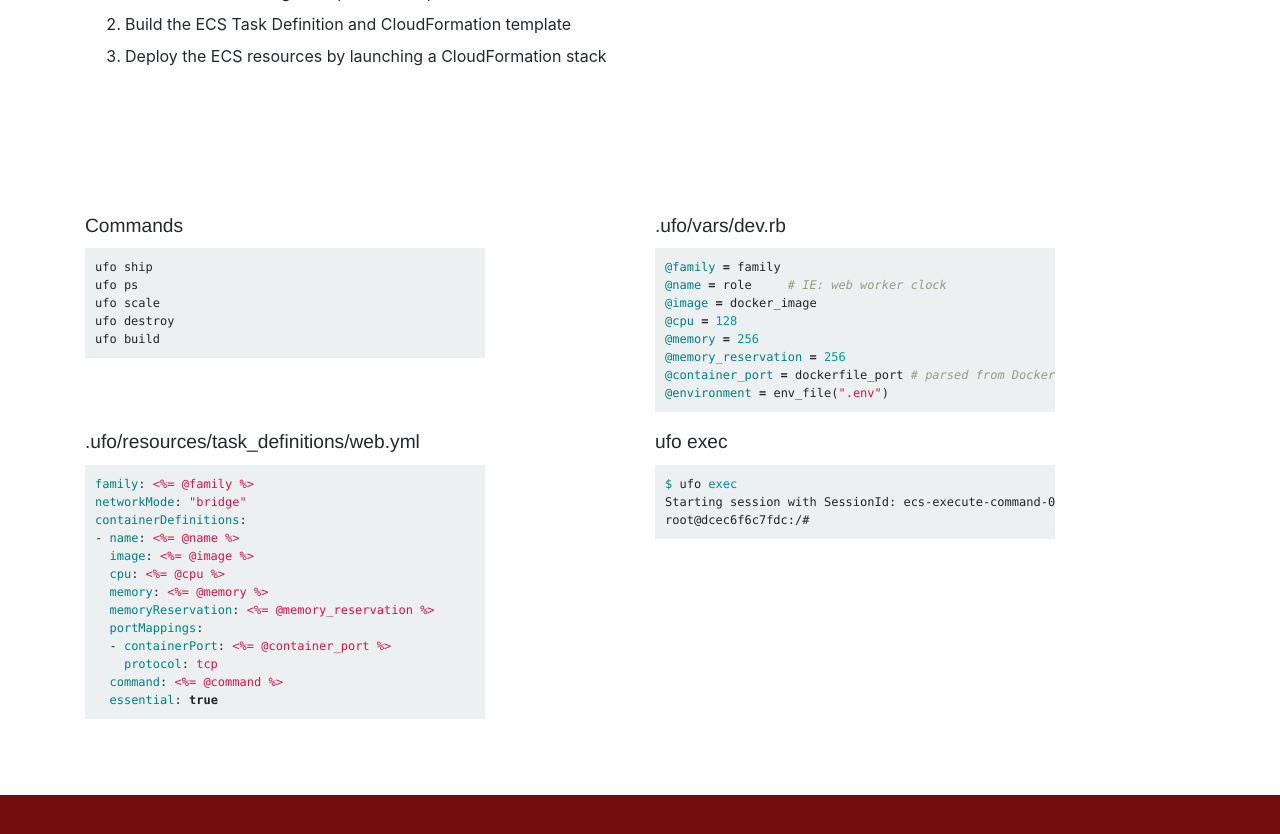
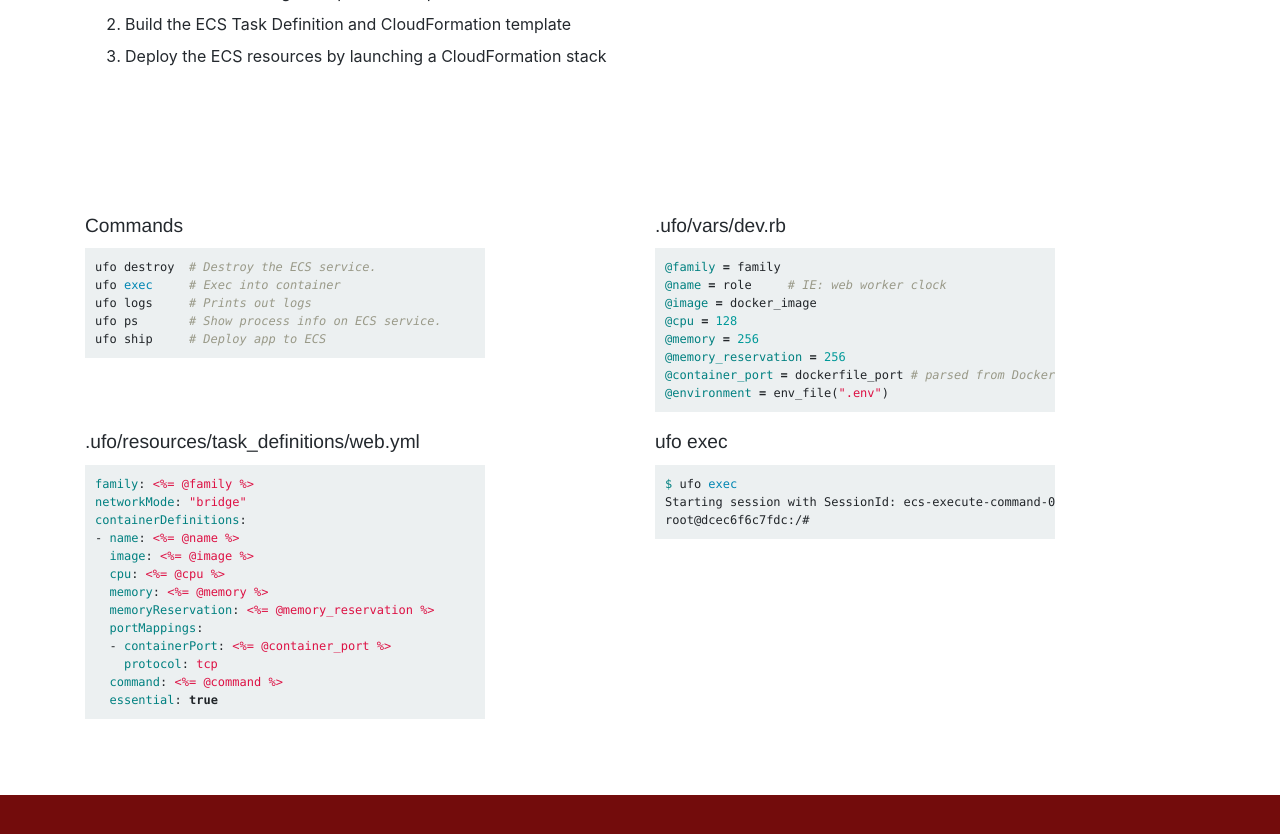
Before and after one commit to boltops-tools/ufo-docs, a Jekyll site: the page built from index.html, in a window 1280 px wide and 900 px high, scrolled down 867 px. Shown: the top 834 px of the window. Built offline with Jekyll 4.4.1, drawn with Linux system fonts in a browser that asks for light colours; a script that is not in the unit is left out.

Commit message:
update docs

```diff
--- a/index.html
+++ b/index.html
@@ -51,11 +51,11 @@
         <h3>Commands</h3>
         <div class="commands">
 {% highlight sh %}
-ufo ship
-ufo ps
-ufo scale
-ufo destroy
-ufo build
+ufo destroy  # Destroy the ECS service.
+ufo exec     # Exec into container
+ufo logs     # Prints out logs
+ufo ps       # Show process info on ECS service.
+ufo ship     # Deploy app to ECS
 {% endhighlight %}
         </div>
       </div>
```
